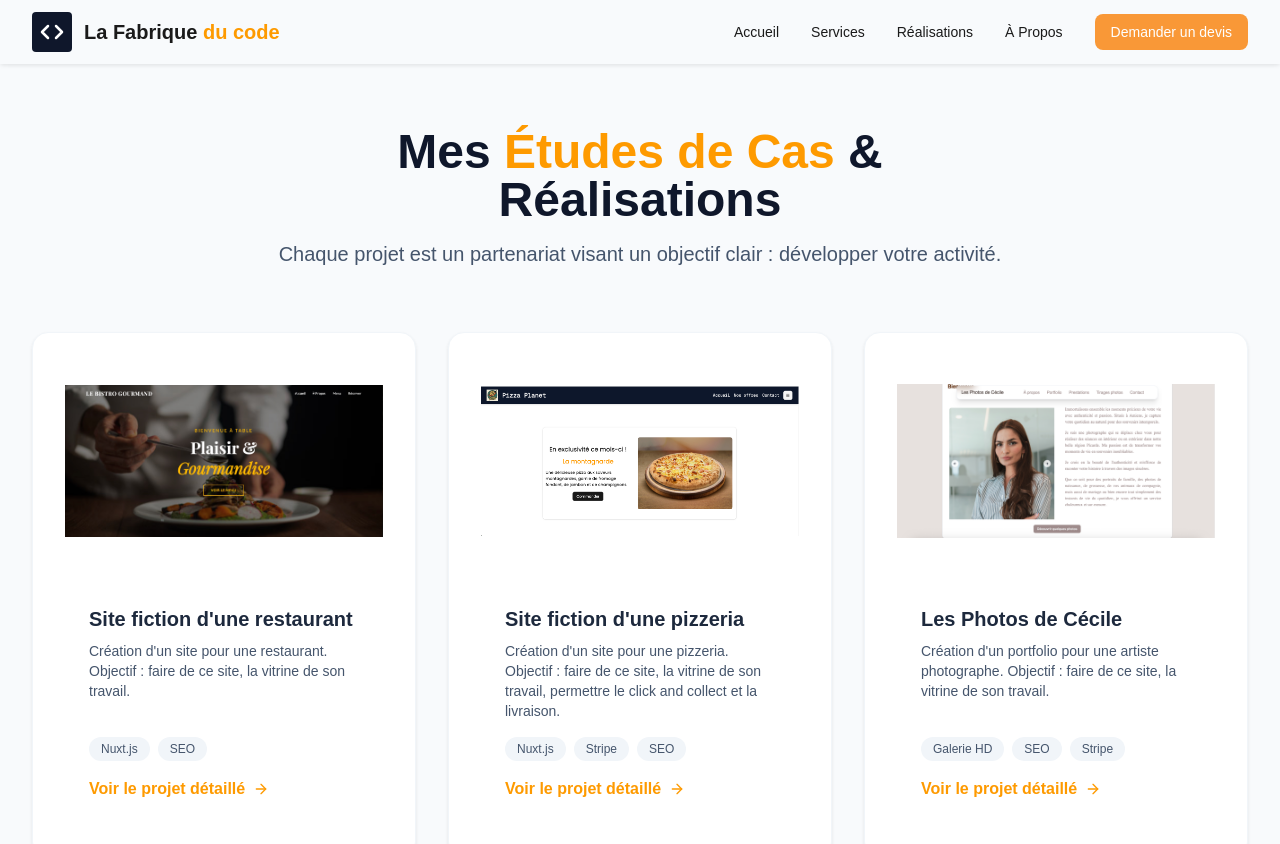
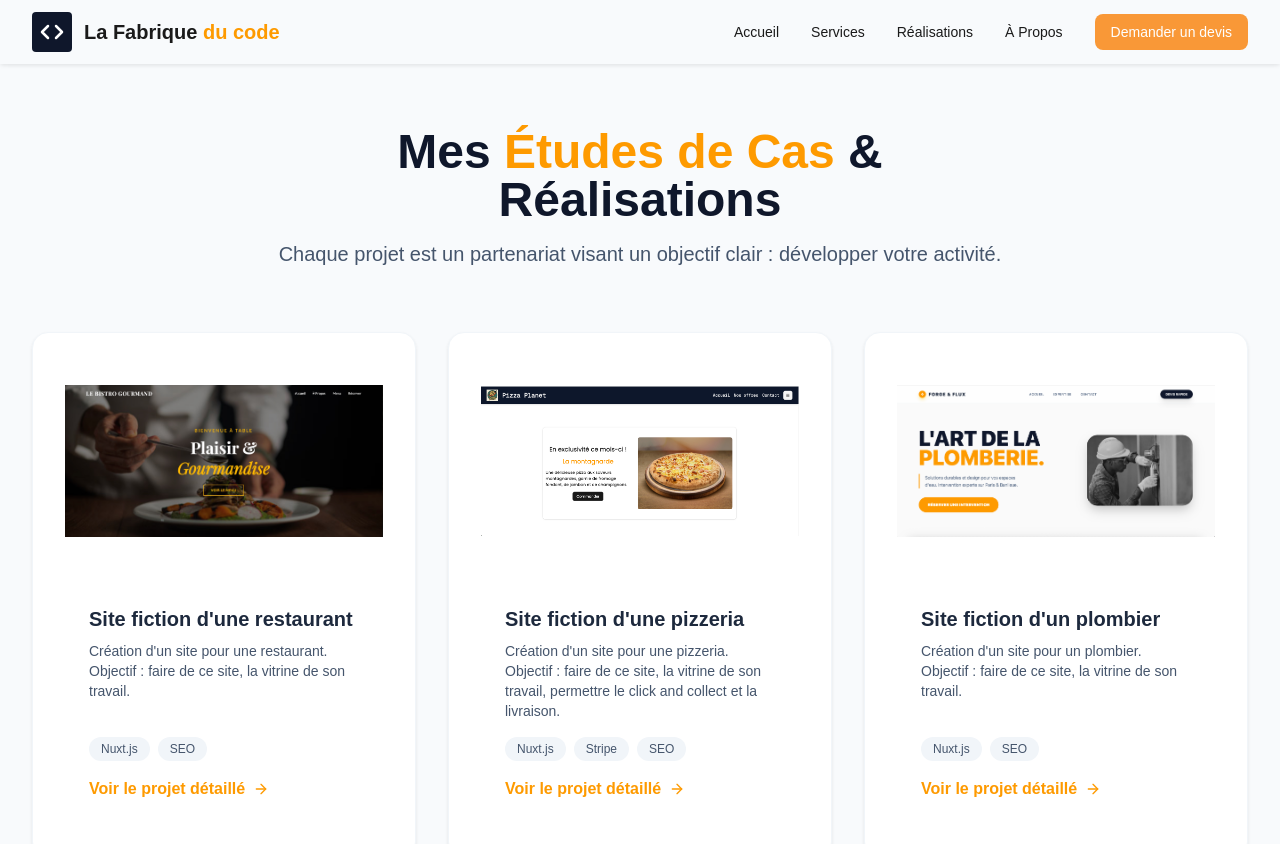
Before and after one commit to G-eraldo/fabrique, a Next.js app: page /portfolio in a window 1280 px wide. Shown: the top 844 px of the page. Built offline with nearby package versions, Linux system fonts and the light colour scheme.

Commit message:
feat: Add new plumber portfolio item and its associated image, updating existing item IDs.

```diff
--- a/src/app/portfolio/page.jsx
+++ b/src/app/portfolio/page.jsx
@@ -58,7 +58,18 @@ export default function page() {
       href: "https://pizza-planet-six.vercel.app/",
     },
     {
-      id: 3,
+      id: 4,
+      img: "/site_5.png",
+      title: "Site fiction d'un plombier",
+      type: "Site vitrine",
+      description:
+        "Création d'un site pour un plombier. Objectif : faire de ce site, la vitrine de son travail.",
+      tags: ["Nuxt.js", "SEO"],
+      linkText: "Voir le projet détaillé",
+      href: "https://plumber-site-psi.vercel.app/",
+    },
+    {
+      id: 5,
       img: "/site_1.png",
       title: "Les Photos de Cécile",
       type: "Portfolio Photographe",
@@ -69,7 +80,7 @@ export default function page() {
       href: "https://les-photos-de-cecile.vercel.app/",
     },
     {
-      id: 4,
+      id: 6,
       img: "/site_2.png",
       title: "Réplique easyJet",
       type: "Intégration web Front-End",
```
Also changed, not shown: public/site_5.png (added).
